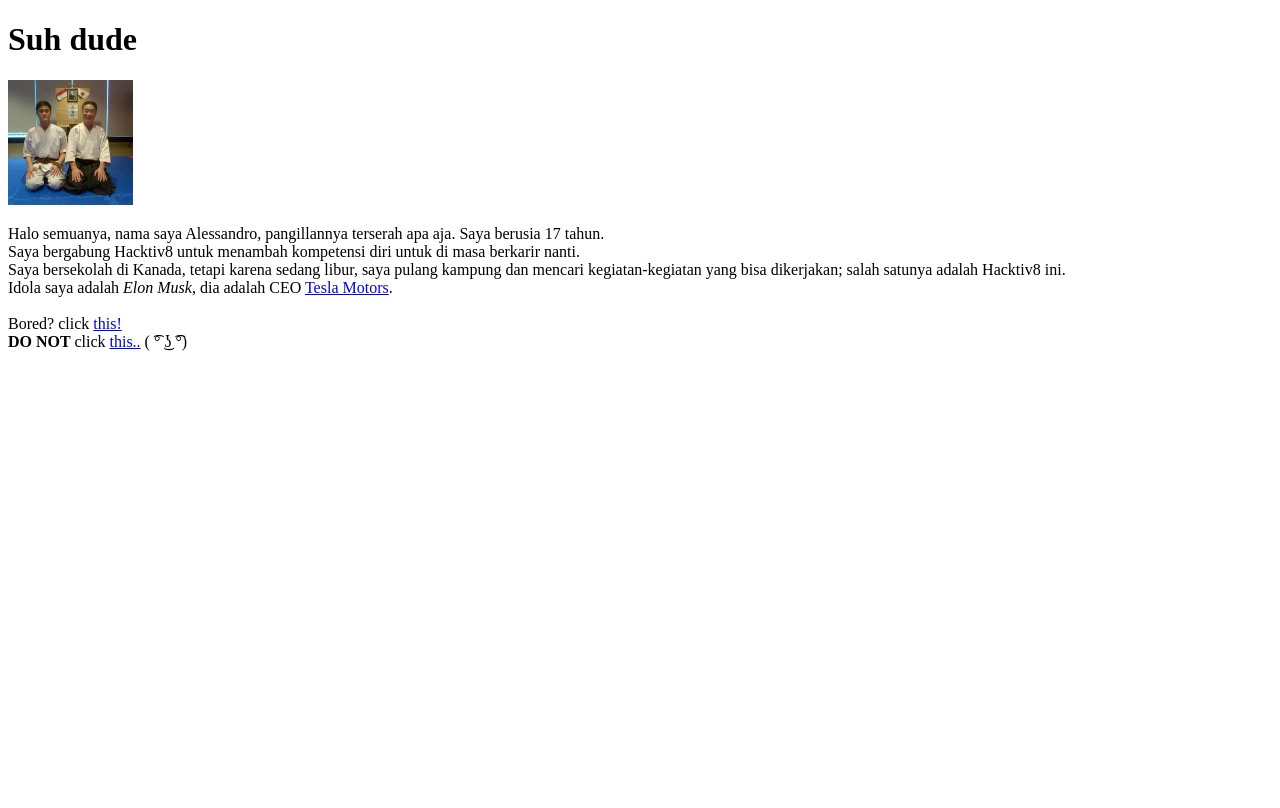
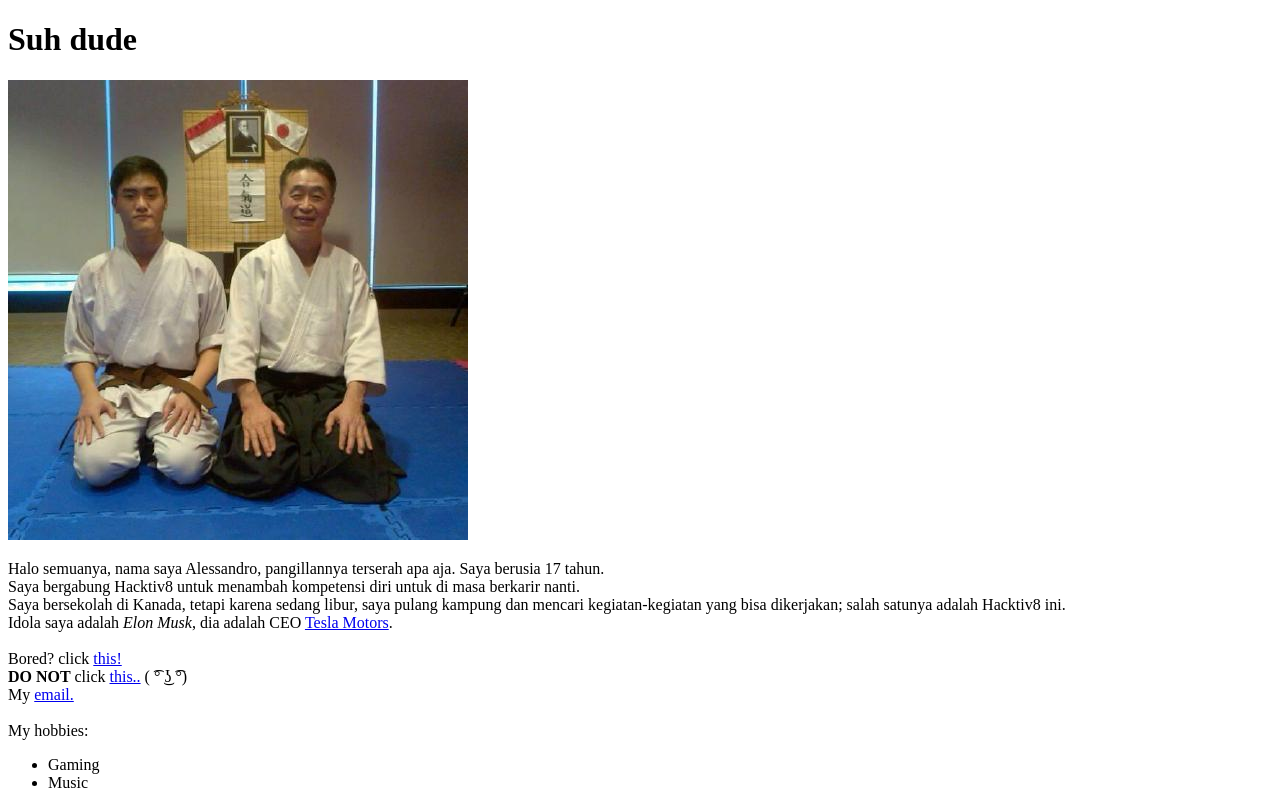
Before and after one commit to alessandrocls/alessandrocls.github.io, a plain HTML site: page index.html in a window 1280 px wide. Drawn offline with Linux system fonts and the light colour scheme.

Commit message:
Updated index.html

```diff
--- a/index.html
+++ b/index.html
@@ -4,15 +4,19 @@
   <meta charset="utf-8">
   <title> My page</title>
 <body>
-  <h1><b>Suh</b> dude</h1>
+  <h1>Suh dude</h1>
   <a href="http://instagram.com/alessandro.cls">
-  <img border="0" alt="Alessandro" src="21309393.jpg" width="125" height="125">
+  <img border="0" alt="Alessandro" src="21309393.jpg">
   </a>
   <p>Halo semuanya, nama saya Alessandro, pangillannya terserah apa aja. Saya berusia 17 tahun. <br>
 Saya bergabung Hacktiv8 untuk menambah kompetensi diri untuk di masa berkarir nanti.<br>
 Saya bersekolah di Kanada, tetapi karena sedang libur, saya pulang kampung dan mencari kegiatan-kegiatan yang bisa dikerjakan; salah satunya adalah Hacktiv8 ini.<br>
 Idola saya adalah <i>Elon Musk</i>, dia adalah CEO <a href="http://www.tesla.com/">Tesla Motors</a>.<br>
 <br> Bored? click <a target="_blank" href="http://staggeringbeauty.com/">this!</a><br>
-<strong> DO NOT </strong> click <a href="http://beesbeesbees.com">this..</a> ( ͡° ͜ʖ ͡°)</p>
+<strong> DO NOT </strong> click <a href="http://beesbeesbees.com">this..</a> ( ͡° ͜ʖ ͡°)<br>
+My <a href="mailto:alessandro.christopher@gmail.com">email.</a><br><br>
+My hobbies:<ul>
+<li>Gaming</li>
+<li>Music</li></p>
 </body>
 </html>
```
